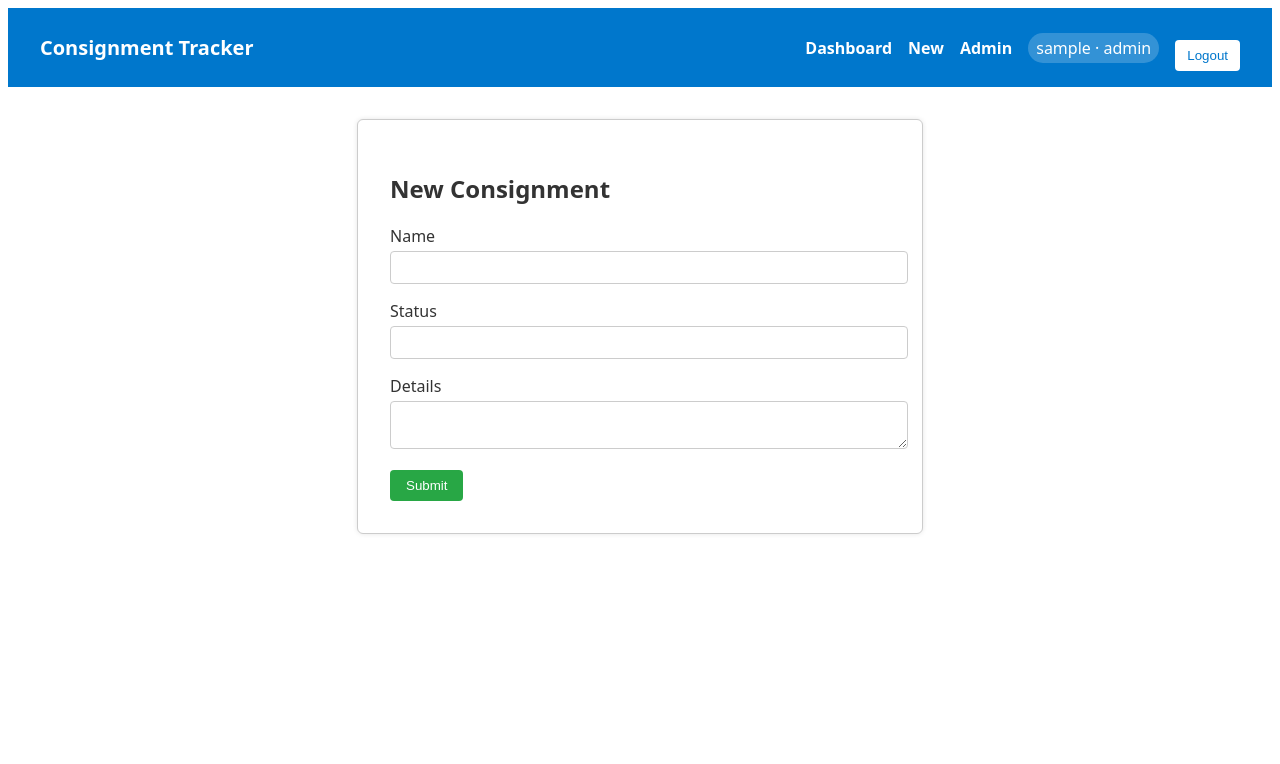
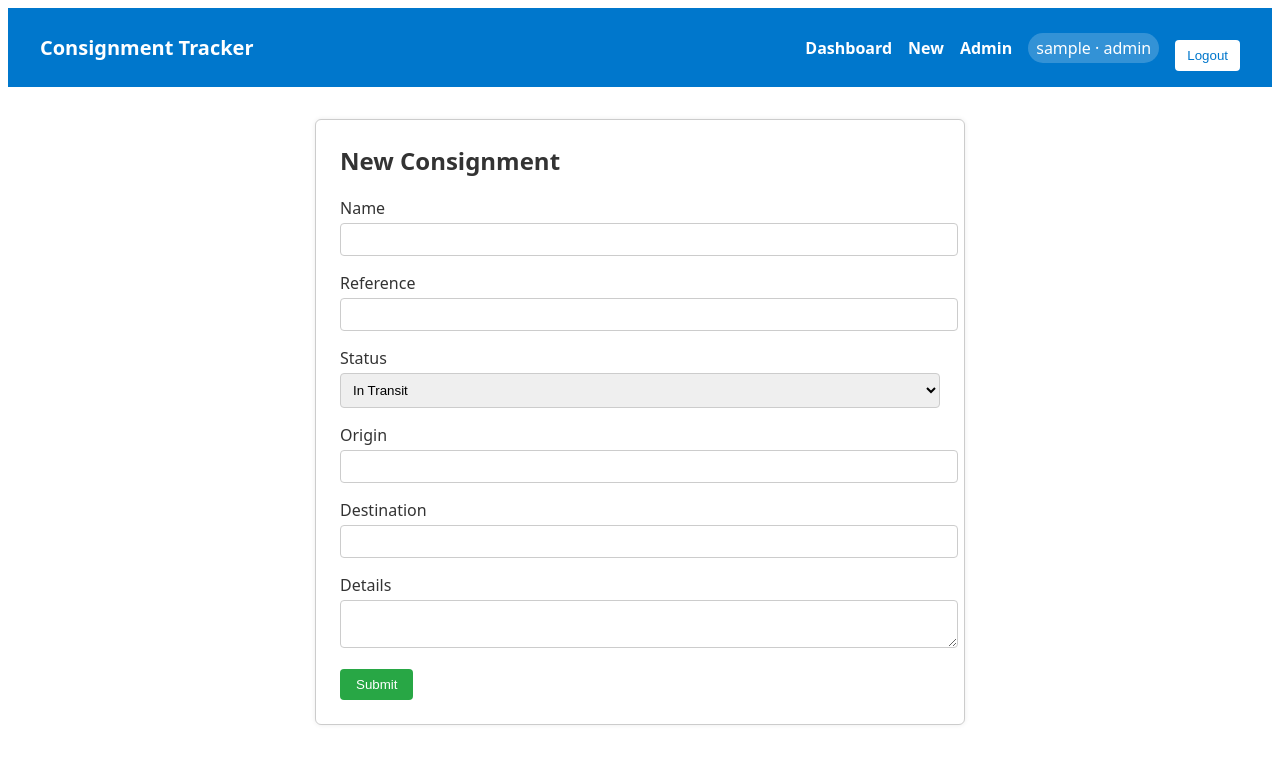
Before and after one commit to Zambagarrah/ReactJS_Consignment_Tracker, a React (Vite) app: page /new-consignment in a window 1280 px wide. Shown: the top 764 px of the page. Built offline with nearby package versions, Linux system fonts and the light colour scheme; sample sign-in values are in the browser's storage.

Commit message:
Wrap ConsignmentForm in Layout, add logistics fields and status select, refine UX

```diff
--- a/src/pages/ConsignmentForm.jsx
+++ b/src/pages/ConsignmentForm.jsx
@@ -1,10 +1,18 @@
+// src/pages/ConsignmentForm.jsx
 import { useState } from 'react';
+import Layout from '../components/Layout';
 import { createConsignment } from '../services/api';
-import Layout from '../components/Layout';
 import '../styles/ConsignmentForm.css';
 
 const ConsignmentForm = () => {
-  const [formData, setFormData] = useState({ name: '', status: '', details: '' });
+  const [formData, setFormData] = useState({
+    name: '',
+    status: 'In Transit',
+    details: '',
+    origin: '',
+    destination: '',
+    reference: '',
+  });
   const [errors, setErrors] = useState({});
   const [success, setSuccess] = useState(null);
 
@@ -12,11 +20,13 @@ const ConsignmentForm = () => {
     const newErrors = {};
     if (!formData.name.trim()) newErrors.name = 'Name is required';
     if (!formData.status.trim()) newErrors.status = 'Status is required';
+    if (!formData.origin.trim()) newErrors.origin = 'Origin is required';
+    if (!formData.destination.trim()) newErrors.destination = 'Destination is required';
     return newErrors;
   };
 
   const handleChange = (e) => {
-    setFormData(prev => ({ ...prev, [e.target.name]: e.target.value }));
+    setFormData((prev) => ({ ...prev, [e.target.name]: e.target.value }));
   };
 
   const handleSubmit = async (e) => {
@@ -29,9 +39,16 @@ const ConsignmentForm = () => {
     try {
       await createConsignment(formData);
       setSuccess('Consignment created successfully!');
-      setFormData({ name: '', status: '', details: '' });
+      setFormData({
+        name: '',
+        status: 'In Transit',
+        details: '',
+        origin: '',
+        destination: '',
+        reference: '',
+      });
       setErrors({});
-    } catch (error) {
+    } catch {
       setSuccess('Failed to create consignment');
     }
   };
@@ -45,15 +62,30 @@ const ConsignmentForm = () => {
         <input id="name" name="name" value={formData.name} onChange={handleChange} required />
         {errors.name && <span className="error">{errors.name}</span>}
 
+        <label htmlFor="reference">Reference</label>
+        <input id="reference" name="reference" value={formData.reference} onChange={handleChange} />
+
         <label htmlFor="status">Status</label>
-        <input id="status" name="status" value={formData.status} onChange={handleChange} required />
+        <select id="status" name="status" value={formData.status} onChange={handleChange} required>
+          <option>In Transit</option>
+          <option>Delivered</option>
+          <option>Awaiting Pickup</option>
+        </select>
         {errors.status && <span className="error">{errors.status}</span>}
+
+        <label htmlFor="origin">Origin</label>
+        <input id="origin" name="origin" value={formData.origin} onChange={handleChange} required />
+        {errors.origin && <span className="error">{errors.origin}</span>}
+
+        <label htmlFor="destination">Destination</label>
+        <input id="destination" name="destination" value={formData.destination} onChange={handleChange} required />
+        {errors.destination && <span className="error">{errors.destination}</span>}
 
         <label htmlFor="details">Details</label>
         <textarea id="details" name="details" value={formData.details} onChange={handleChange} />
 
         <button type="submit">Submit</button>
-        {success && <p className="success">{success}</p>}
+        {success && <p className="success" role="status">{success}</p>}
       </form>
     </Layout>
   );
--- a/src/styles/ConsignmentForm.css
+++ b/src/styles/ConsignmentForm.css
@@ -1,30 +1,28 @@
+/* src/styles/ConsignmentForm.css */
 .form {
-  max-width: 500px;
-  margin: auto;
-  padding: 2rem;
+  max-width: 600px;
+  margin: 0 auto;
+  padding: 1.5rem;
   background: #fff;
   border-radius: 6px;
-  box-shadow: 0 0 5px rgba(0,0,0,0.1);
+  box-shadow: 0 0 5px rgba(0,0,0,0.08);
 }
-
-label {
-  display: block;
-  margin-top: 1rem;
-}
-
-input, textarea {
+.form h2 { margin-top: 0; }
+label { display: block; margin-top: 1rem; }
+input, textarea, select {
   width: 100%;
   padding: 0.5rem;
   margin-top: 0.25rem;
   border: 1px solid #ccc;
   border-radius: 4px;
 }
-
+.error { color: #b00020; font-size: 0.875rem; }
+.success { color: #0a7d1b; }
 button {
   margin-top: 1rem;
   padding: 0.5rem 1rem;
   background: #28a745;
-  color: white;
+  color: #fff;
   border: none;
   border-radius: 4px;
 }
```
